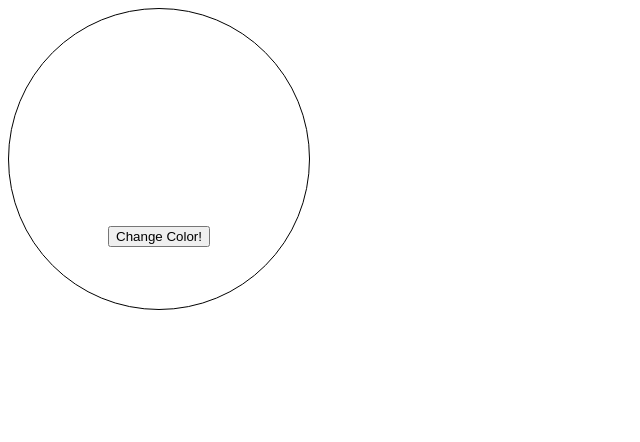
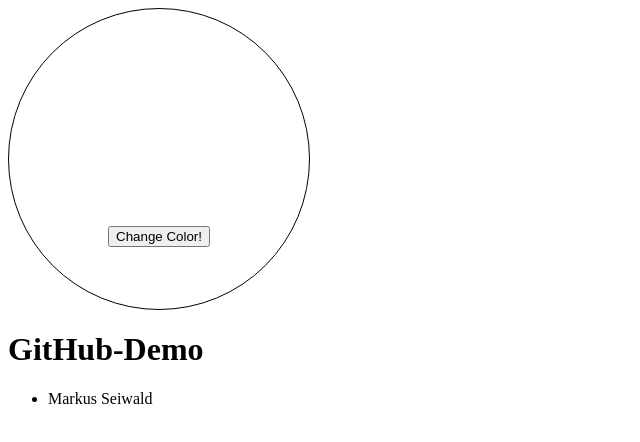
Before and after one commit to seiwaldm/color-generator, a plain HTML site: page index.html in a window 1280 px wide. Shown: the whole page, without its empty margins (0-640 px from the left). Drawn offline with Linux system fonts and the light colour scheme.

Commit message:
Update index.html

```diff
--- a/index.html
+++ b/index.html
@@ -21,6 +21,11 @@
       <p id="color-code"></p>
       <button id="changeColor">Change Color!</button>
     </div>
+
+    <h1>GitHub-Demo</h1>
+    <ul>
+      <li>Markus Seiwald</li>
+    </ul>
     <script src="script.js"></script>
   </body>
 </html>
```
